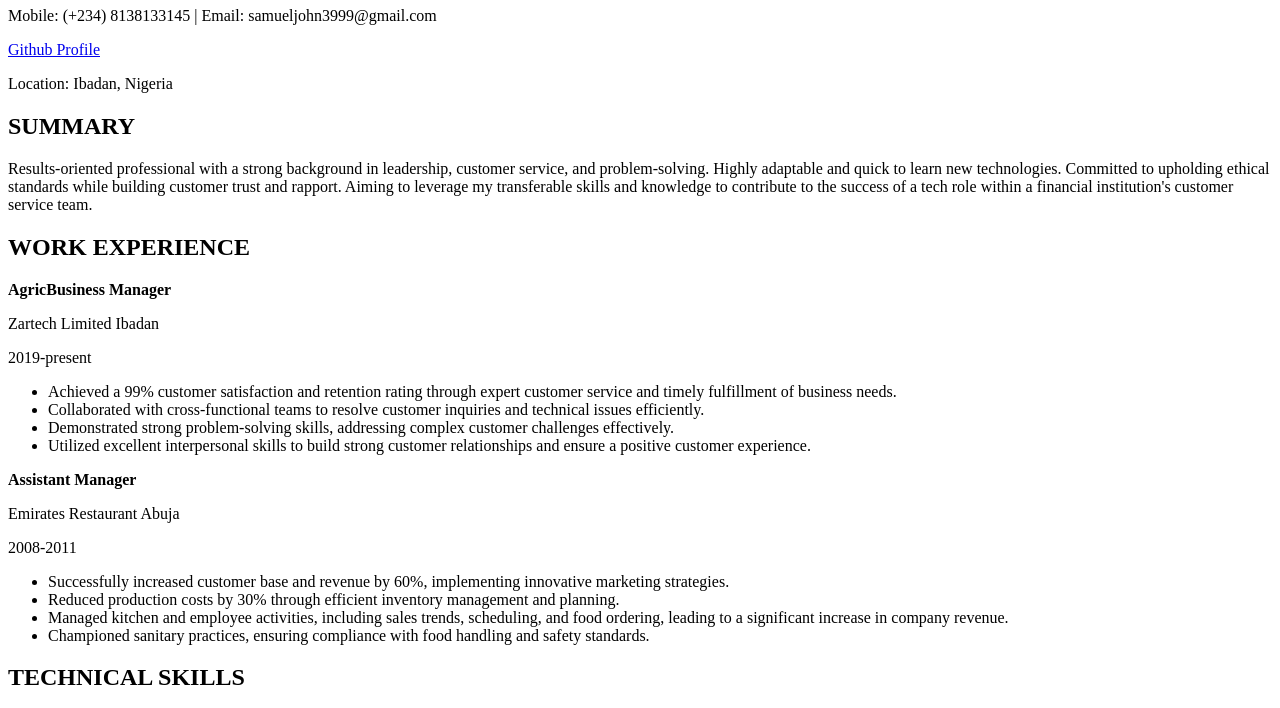
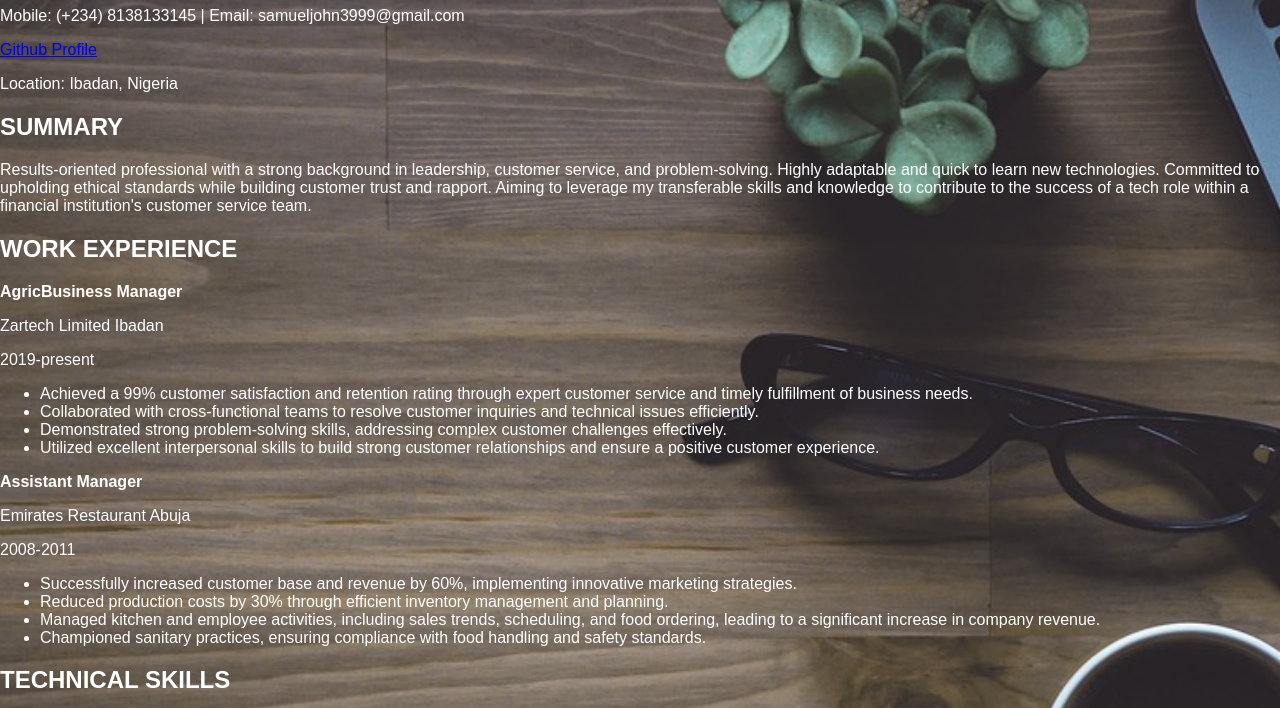
Before and after one commit to ThatAgricBoy/cv, a plain HTML site: page index.html in a window 1280 px wide. Shown: the part 73-781 px from the top of the page. Drawn offline with Linux system fonts and the light colour scheme.

Commit message:
Update index.html

```diff
--- a/index.html
+++ b/index.html
@@ -6,7 +6,19 @@
     <meta name="description" content="John Samuel's CV - Results-oriented professional with a strong background in leadership, customer service, and problem-solving. Aiming to contribute to the success of a financial institution's customer service team with excellent interpersonal skills and quick adaptability to new technologies.">
     <title>John Samuel - CV</title>
     <style>
-        /* Your CSS styles here */
+         body {
+            /* Set the background image and adjust its properties */
+            background-image: url('tech_roads1.jpg');
+            background-size: cover; /* Adjust to your preference */
+            background-repeat: no-repeat;
+            background-position: center center;
+            /* Adjust other properties as per your needs */
+            margin: 0;
+            padding: 0;
+            min-height: 100vh;
+            font-family: Arial, sans-serif;
+            color: #ffffff;
+        }
     </style>
     <!-- Add Font Awesome CSS -->
     <link rel="stylesheet" href="https://cdnjs.cloudflare.com/ajax/libs/font-awesome/5.15.3/css/all.min.css">
```
